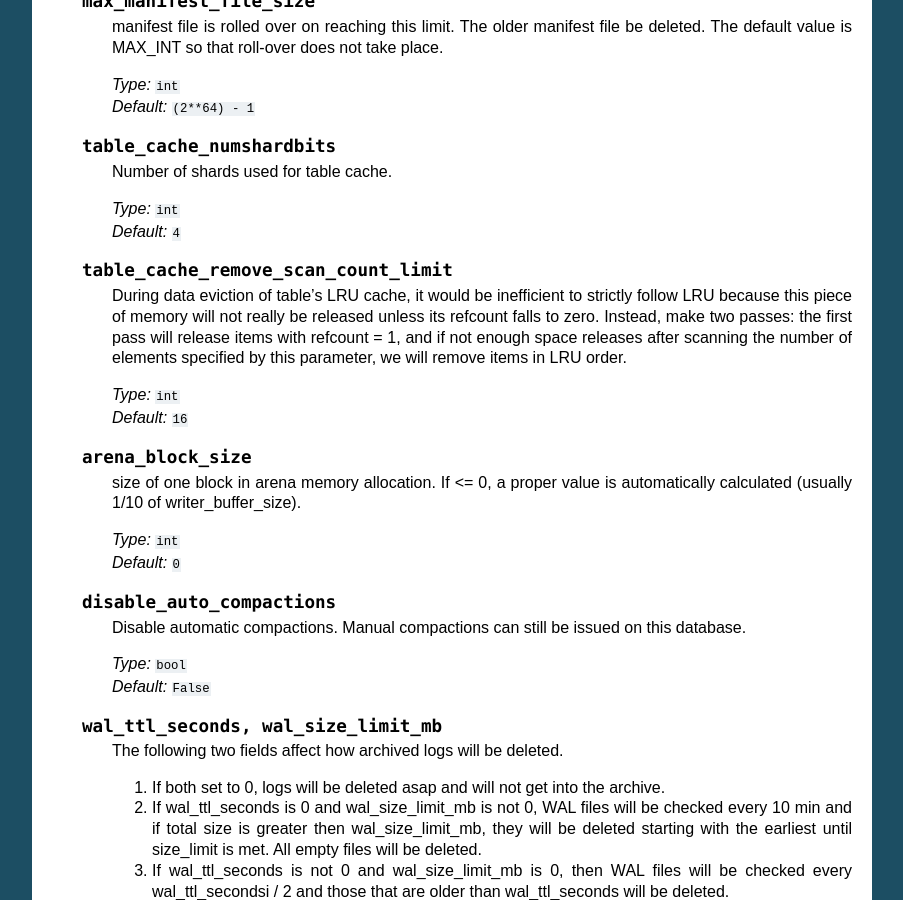
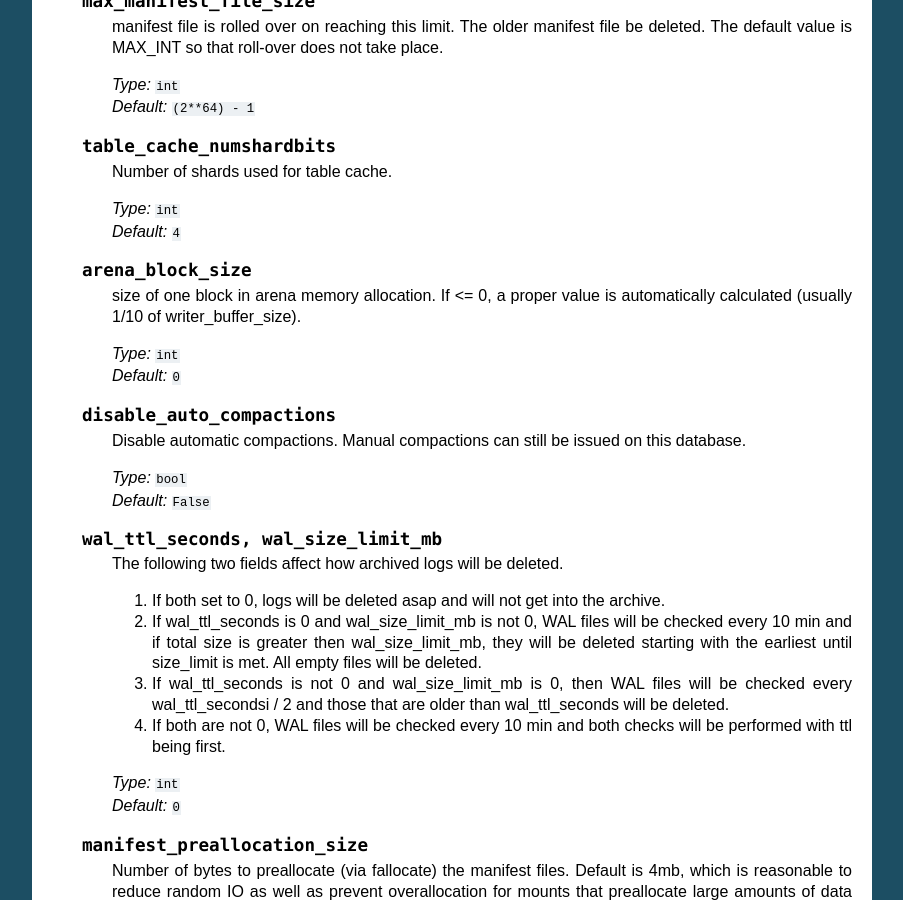
Before and after one commit to stephan-hof/pyrocksdb, a Sphinx documentation site: the page built from docs/api/options.rst, in a window 1280 px wide and 900 px high, scrolled down 6052 px. Shown: the whole window, without its empty margins (198-1101 px from the left). Built offline with Sphinx 7.4.7, drawn with Linux system fonts in a browser that asks for light colours; some of the changed text lies outside the part shown.

Commit message:
Remove table_cache_remove_scan_count_limit because it is also removed from rocksdb.

```diff
--- a/docs/api/options.rst
+++ b/docs/api/options.rst
@@ -393,19 +393,6 @@
 
         | *Type:* ``int``
         | *Default:* ``4``
-
-    .. py:attribute:: table_cache_remove_scan_count_limit
-
-        During data eviction of table's LRU cache, it would be inefficient
-        to strictly follow LRU because this piece of memory will not really
-        be released unless its refcount falls to zero. Instead, make two
-        passes: the first pass will release items with refcount = 1,
-        and if not enough space releases after scanning the number of
-        elements specified by this parameter, we will remove items in LRU
-        order.
-
-        | *Type:* ``int``
-        | *Default:* ``16``
 
     .. py:attribute:: arena_block_size
 
--- a/docs/changelog.rst
+++ b/docs/changelog.rst
@@ -48,7 +48,7 @@
 * Moved ``Options.block_size_deviation`` to ``BlockBasedTableFactory``
 * Moved ``Options.block_restart_interval`` to ``BlockBasedTableFactory``
 * Moved ``Options.whole_key_filtering`` to ``BlockBasedTableFactory``
-
+* Removed ``Options.table_cache_remove_scan_count_limit``
 
 New:
 ^^^^
```
Also changed, not shown: 2 other files.
